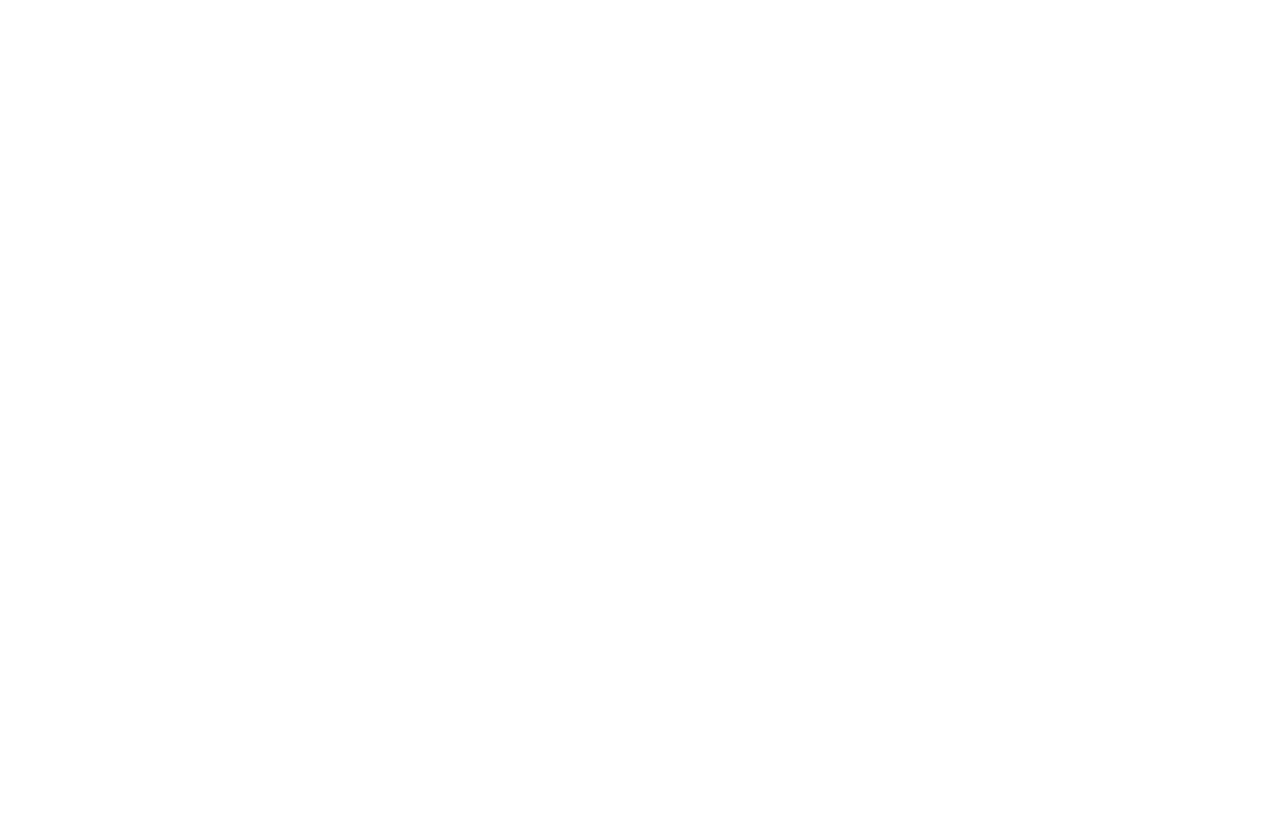
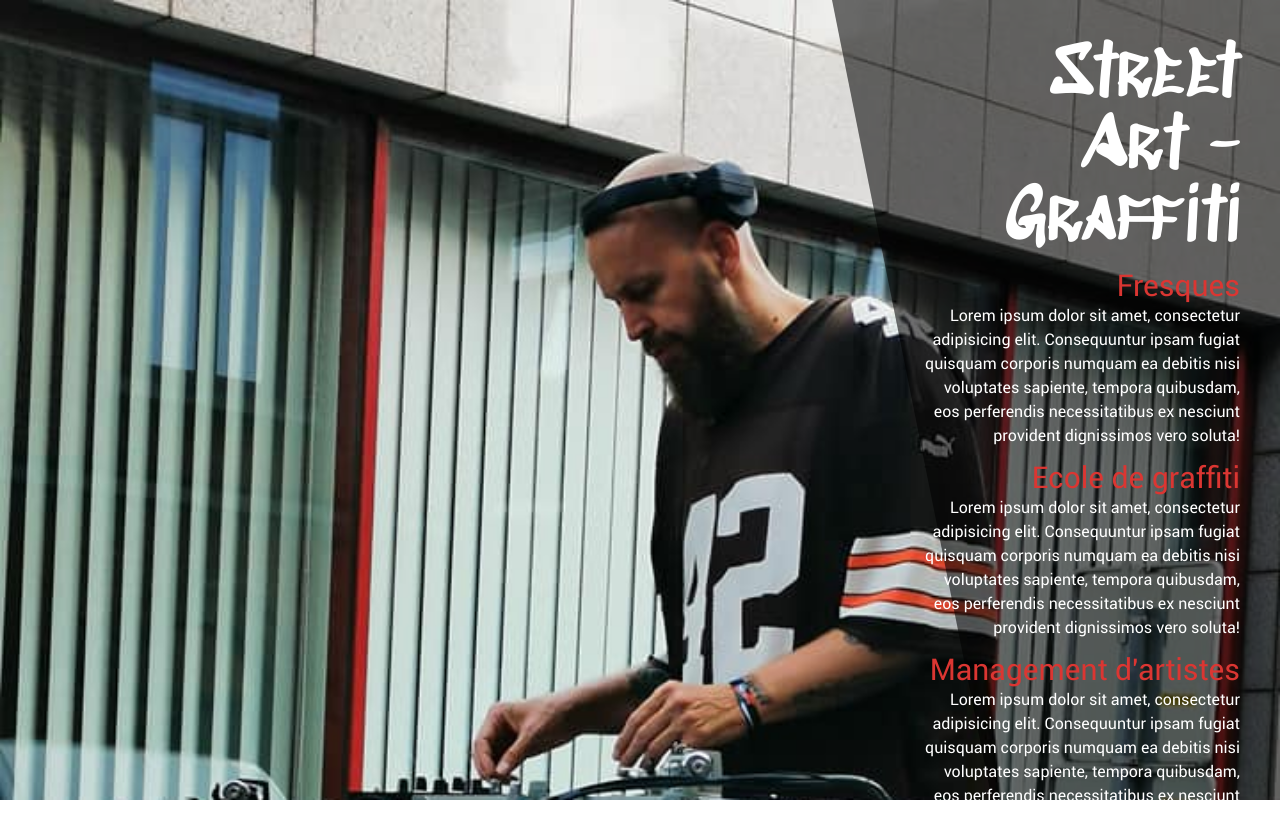
Before and after one commit to ZakariaSelassi/Indigen, a plain HTML site: page templates/streetart.html in a window 1280 px wide. Before the commit the page ends 800 px from the top, so only its background shows below. Drawn offline with nearby package versions, Linux system fonts and the light colour scheme.

Commit message:
ajout bannières

```diff
--- a/templates/streetart.html
+++ b/templates/streetart.html
@@ -5,9 +5,33 @@
     <meta http-equiv="X-UA-Compatible" content="IE=edge">
     <meta name="viewport" content="width=device-width, initial-scale=1.0">
     <link href="https://unpkg.com/tailwindcss@^2/dist/tailwind.min.css" rel="stylesheet">
+    <link rel="stylesheet" href="../sass/style.css">
     <title>Street art - Graffiti</title>
 </head>
 <body>
+    <main>
+        <div class="banner flex flex-row justify-end">
+        </div>
 
+        <div class="trapeze">
+        </div>
+
+        <div class="description m-10 w-1/4 flex flex-col justify-end">
+            <h1 class="text-white text-7xl">Street Art - Graffiti</h1>
+            <h2 class="mt-3 text-3xl">Fresques</h2>
+            <p>Lorem ipsum dolor sit amet, consectetur adipisicing elit. Consequuntur ipsam fugiat quisquam corporis
+                numquam ea debitis nisi voluptates sapiente, tempora quibusdam, eos perferendis necessitatibus ex
+                nesciunt provident dignissimos vero soluta!</p>
+            <h2 class="mt-3 text-3xl">Ecole de graffiti</h2>
+            <p>Lorem ipsum dolor sit amet, consectetur adipisicing elit. Consequuntur ipsam fugiat quisquam corporis
+                numquam ea debitis nisi voluptates sapiente, tempora quibusdam, eos perferendis necessitatibus ex
+                nesciunt provident dignissimos vero soluta!</p>
+            <h2 class="mt-3 text-3xl">Management d'artistes</h2>
+            <p>Lorem ipsum dolor sit amet, consectetur adipisicing elit. Consequuntur ipsam fugiat quisquam corporis
+                numquam ea debitis nisi voluptates sapiente, tempora quibusdam, eos perferendis necessitatibus ex
+                nesciunt provident dignissimos vero soluta!</p>
+        </div>
+
+    </main>
 </body>
 </html>
```
Also changed, not shown: templates/event.html (+1 -1 lines), templates/tourism.html (+20 -0 lines), sass/style.scss (indentation only), 1 other file.
